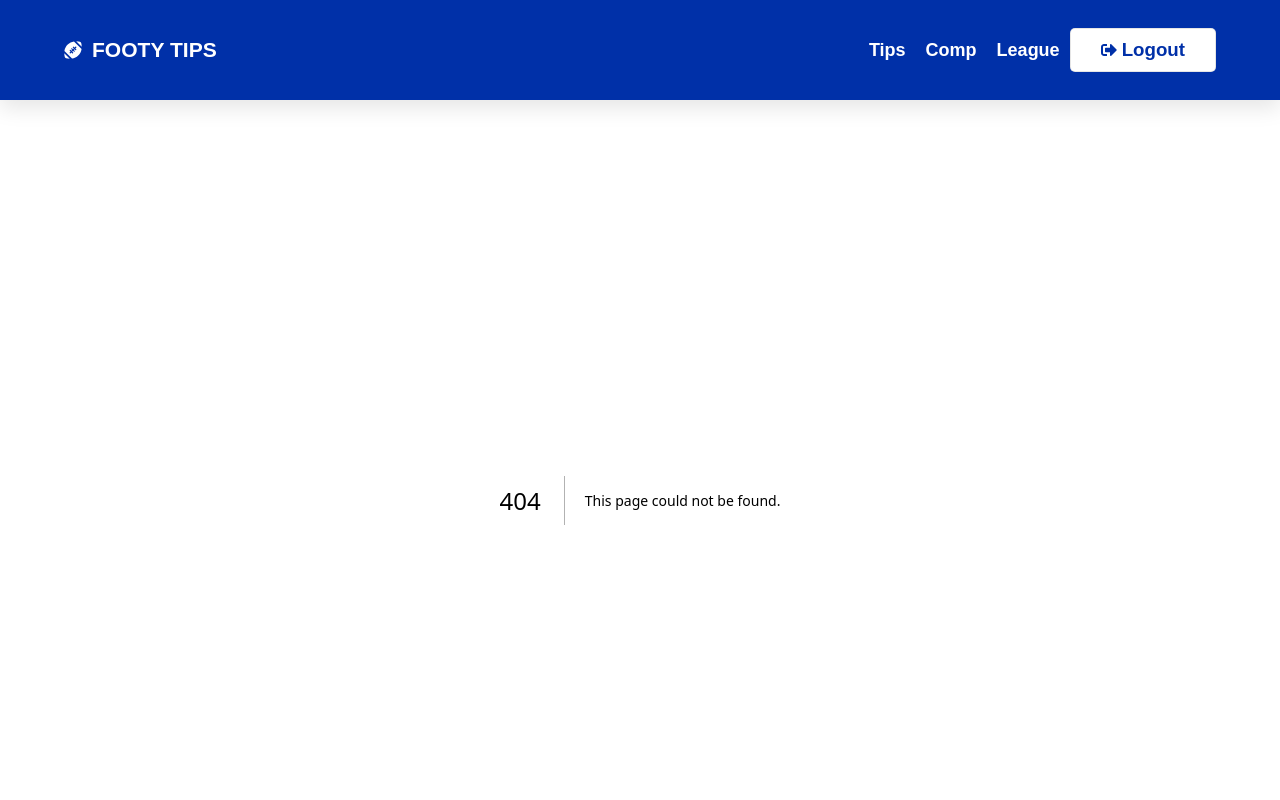
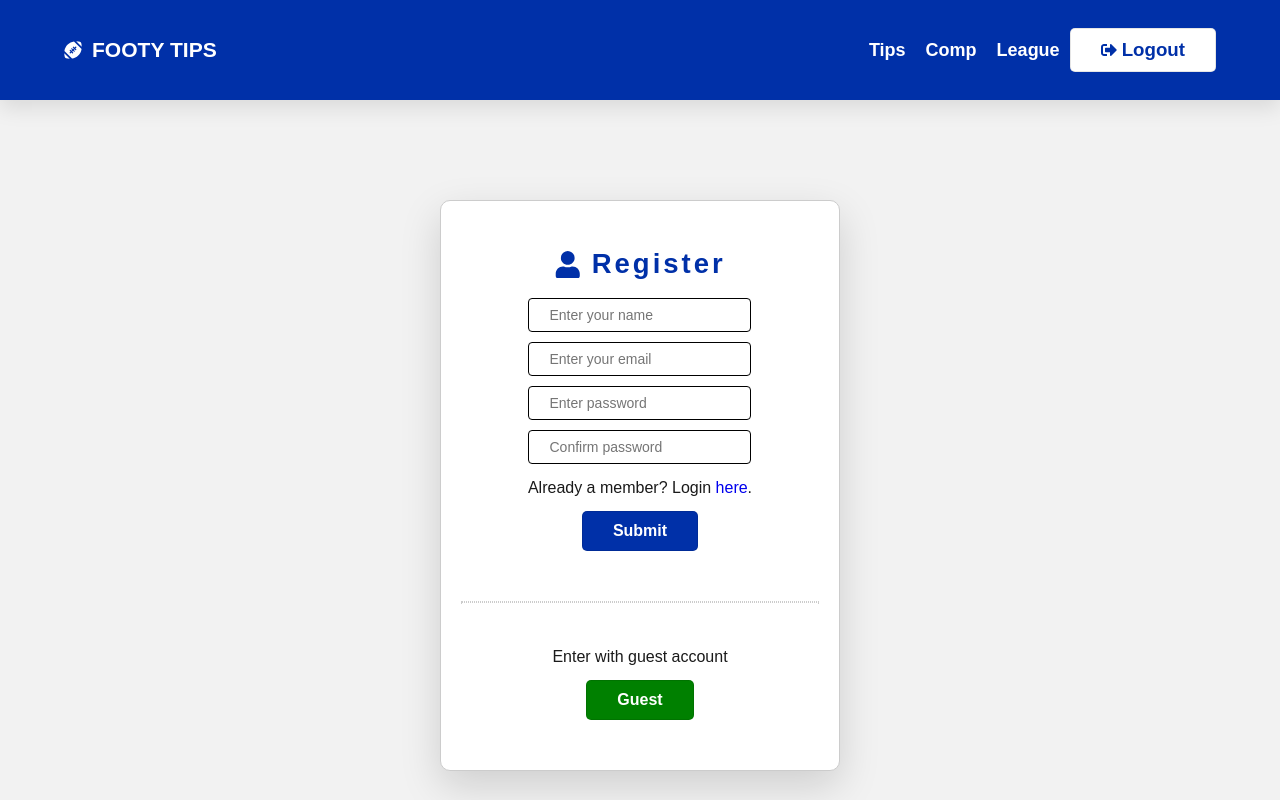
Before and after one commit to gazjosef/footy-tips, a Next.js app in the folder frontend/: page /register in a window 1280 px wide. Before the commit this address had no page. Shown: the top 800 px of the page. Built offline with nearby package versions, Linux system fonts and the light colour scheme.

Commit message:
Fixed Bug - Cannot find module 'next/babel'

```diff
--- a/frontend/components/Section/Register.jsx
+++ b/frontend/components/Section/Register.jsx
@@ -1,3 +1,4 @@
+import Link from "next/link";
 import { useState } from "react";
 import { FaUser } from "react-icons/fa";
 
@@ -79,11 +80,16 @@ const Register = () => {
       </div>
 
       <div className="form__group">
-        <p>Already a member? Login here</p>
+        <p>
+          Already a member? Login <Link href="/">here</Link>.
+        </p>
       </div>
 
       <div className="form__group">
-        <button type="submit" className="btn btn-block">
+        <button
+          type="submit"
+          className="btn btn-block | u-bg-primary-400 u-clr-white-0"
+        >
           Submit
         </button>
       </div>
--- a/frontend/pages/index.tsx
+++ b/frontend/pages/index.tsx
@@ -1,6 +1,5 @@
 import Head from "next/head";
 import Login from "../components/Section/Login";
-import Register from "../components/Section/Register";
 import Link from "next/link";
 
 export default function Home() {
--- /dev/null
+++ b/frontend/pages/register.jsx
@@ -0,0 +1,30 @@
+import Register from "../components/Section/Register";
+import Link from "next/link";
+
+const register = () => {
+  return (
+    <section className="section">
+      <div className="container">
+        <div className="hero | u-bg-white-0 u-mx-auto u-px-2 u-py-2 | u-flex u-items-center u-justify-between u-gap-2">
+          <div className="hero__item hero__item--start |  | u-flex  u-justify-center">
+            <Register />
+          </div>
+          <div className="hero__item hero__item--end | u-flex u-flex-col u-justify-center">
+            <div className="form__group">
+              <p>Enter with guest account</p>
+            </div>
+            <div className="form__group">
+              <Link href="/tips">
+                <button className="btn | u-bg-secondary-200 | u-clr-white-0">
+                  Guest
+                </button>
+              </Link>
+            </div>
+          </div>
+        </div>
+      </div>
+    </section>
+  );
+};
+
+export default register;
```
Also changed, not shown: frontend/components/Section/Login.jsx (+8 -2 lines), .babelrc (added), 1 other file (tests, documents, lock files or other folders).
